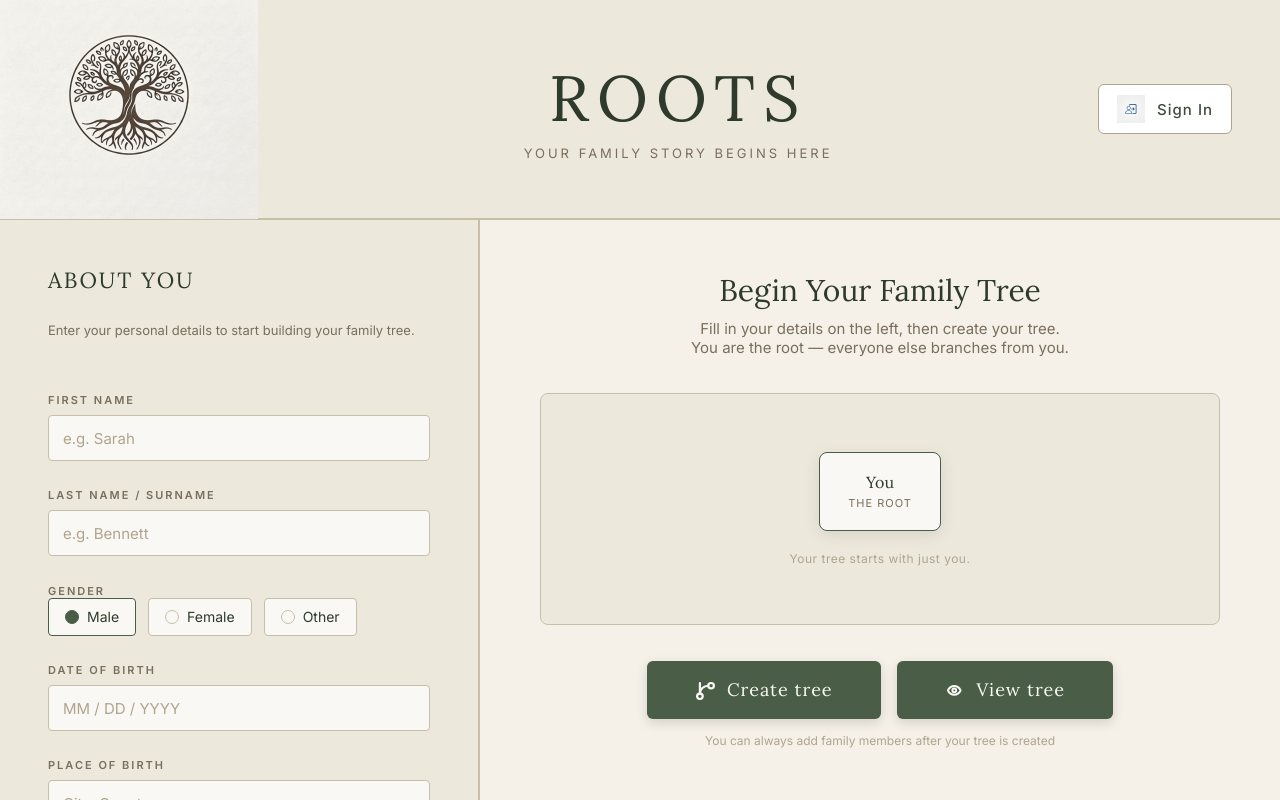
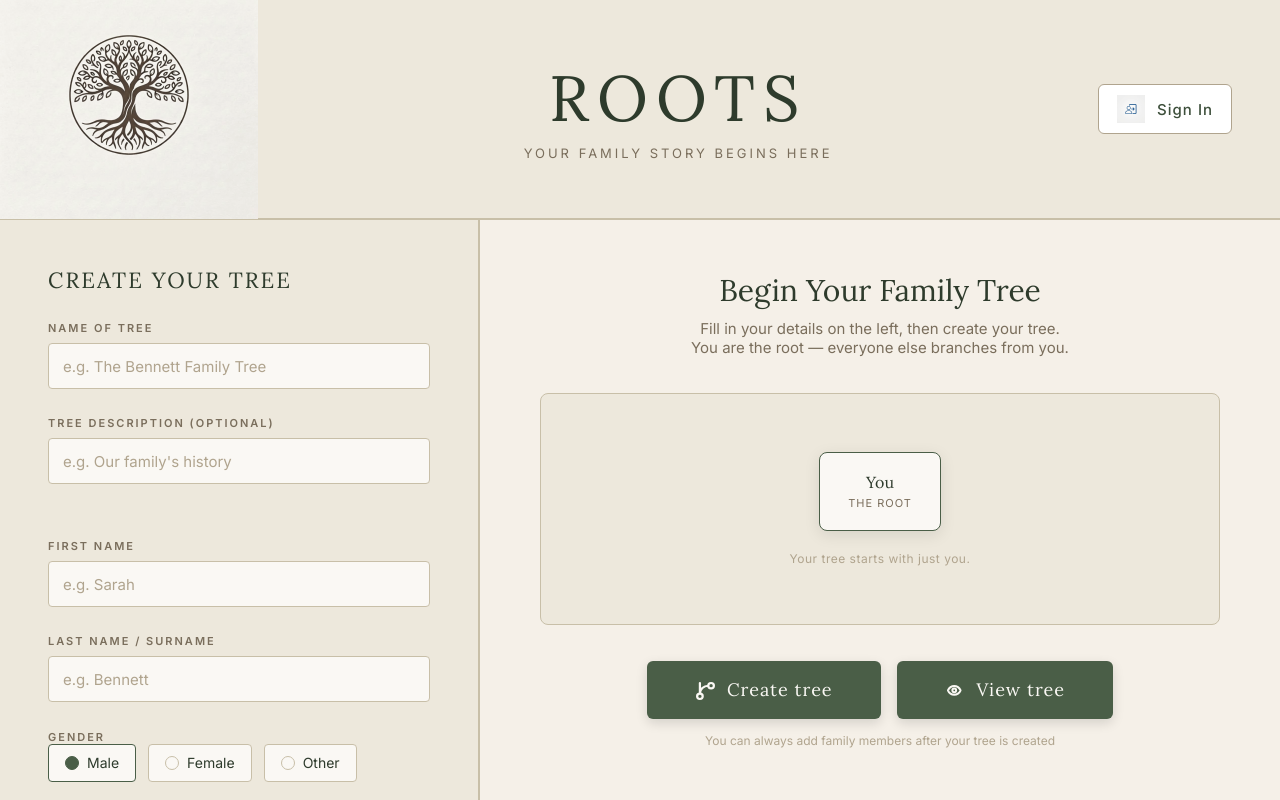
Before and after one commit to asingh20-tech/roots-web-app, a React (Vite) app in the folder frontend/: page / in a window 1280 px wide. Built offline with nearby package versions, Linux system fonts and the light colour scheme.

Commit message:
Update FamilyTreeBuilderSection.tsx
updating the loading page to remove "ABOUT YOU" added a tree description and tree name section!

```diff
--- a/frontend/src/screens/Wireframe/sections/FamilyTreeBuilderSection/FamilyTreeBuilderSection.tsx
+++ b/frontend/src/screens/Wireframe/sections/FamilyTreeBuilderSection/FamilyTreeBuilderSection.tsx
@@ -12,6 +12,8 @@ export const FamilyTreeBuilderSection = (): JSX.Element => {
   const [dateOfBirth, setDateOfBirth] = useState("");
   const [placeOfBirth, setPlaceOfBirth] = useState("");
   const [treeName, setTreeName] = useState("You");
+  const [newTreeName, setNewTreeName] = useState("");
+  const [treeDescription, setTreeDescription] = useState("");
 
   const handleCreateTree = (): void => {
     const fullName = `${firstName.trim()} ${lastName.trim()}`.trim();
@@ -27,12 +29,48 @@ export const FamilyTreeBuilderSection = (): JSX.Element => {
         <h1
           id="about-you-heading"
           className="w-fit mt-[-2.00px] [font-family:'Lora',Helvetica] text-[#2e3b2c] text-[22px] tracking-[2.00px] relative font-normal leading-[normal]"
-        >
-          ABOUT YOU
+          >
+            CREATE YOUR TREE
         </h1>
-        <p className="self-stretch [font-family:'Inter',Helvetica] text-[#7a6e5c] text-[13px] tracking-[0] relative font-normal leading-[normal]">
-          Enter your personal details to start building your family tree.
-        </p>
+<div className="flex flex-col items-start gap-2 relative self-stretch w-full flex-[0_0_auto]">
+  <label
+    htmlFor="new-tree-name"
+    className="relative w-fit mt-[-1.00px] [font-family:'Inter',Helvetica] font-semibold text-[#7a6e5c] text-[11px] tracking-[2.00px] leading-[normal] whitespace-nowrap"
+  >
+    NAME OF TREE
+  </label>
+  <div className="relative self-stretch w-full h-[46px] bg-[#faf8f4] rounded overflow-hidden border border-solid border-[#c8bfa8]">
+    <input
+      id="new-tree-name"
+      name="newTreeName"
+      type="text"
+      value={newTreeName}
+      onChange={(event) => setNewTreeName(event.target.value)}
+      placeholder="e.g. The Bennett Family Tree"
+      className="absolute inset-0 w-full h-full px-3.5 [font-family:'Inter',Helvetica] font-normal text-[#2e3b2c] text-[15px] tracking-[0] leading-[normal] placeholder:text-[#b0a48e]"
+    />
+  </div>
+</div>
+
+<div className="flex flex-col items-start gap-2 relative self-stretch w-full flex-[0_0_auto]">
+  <label
+    htmlFor="tree-description"
+    className="relative w-fit mt-[-1.00px] [font-family:'Inter',Helvetica] font-semibold text-[#7a6e5c] text-[11px] tracking-[2.00px] leading-[normal] whitespace-nowrap"
+  >
+    TREE DESCRIPTION (OPTIONAL)
+  </label>
+  <div className="relative self-stretch w-full h-[46px] bg-[#faf8f4] rounded overflow-hidden border border-solid border-[#c8bfa8]">
+    <input
+      id="tree-description"
+      name="treeDescription"
+      type="text"
+      value={treeDescription}
+      onChange={(event) => setTreeDescription(event.target.value)}
+      placeholder="e.g. Our family's history"
+      className="absolute inset-0 w-full h-full px-3.5 [font-family:'Inter',Helvetica] font-normal text-[#2e3b2c] text-[15px] tracking-[0] leading-[normal] placeholder:text-[#b0a48e]"
+    />
+  </div>
+</div>
         <div
           aria-hidden="true"
           className="relative self-stretch w-full h-px bg-[#c8bfa8]"
```
